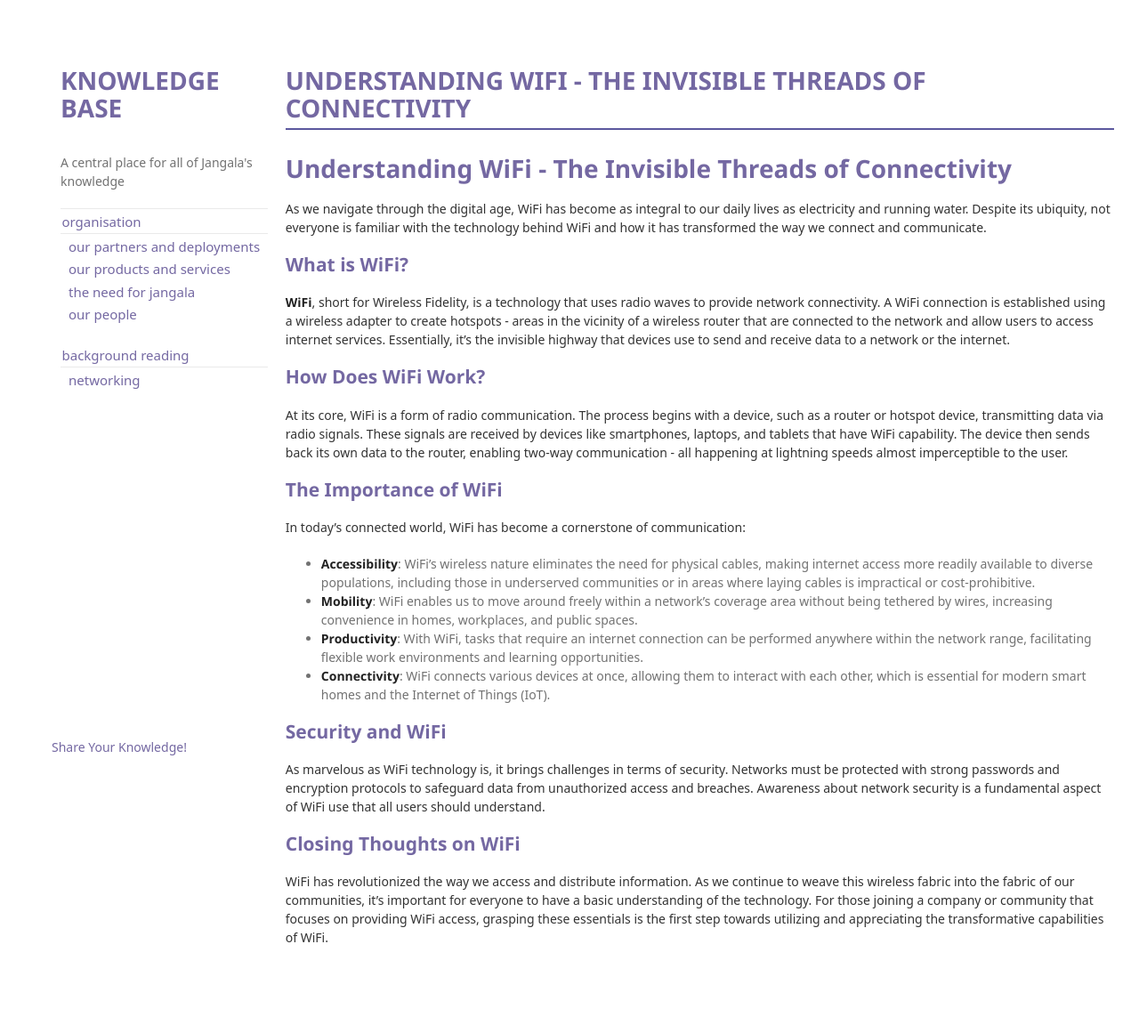
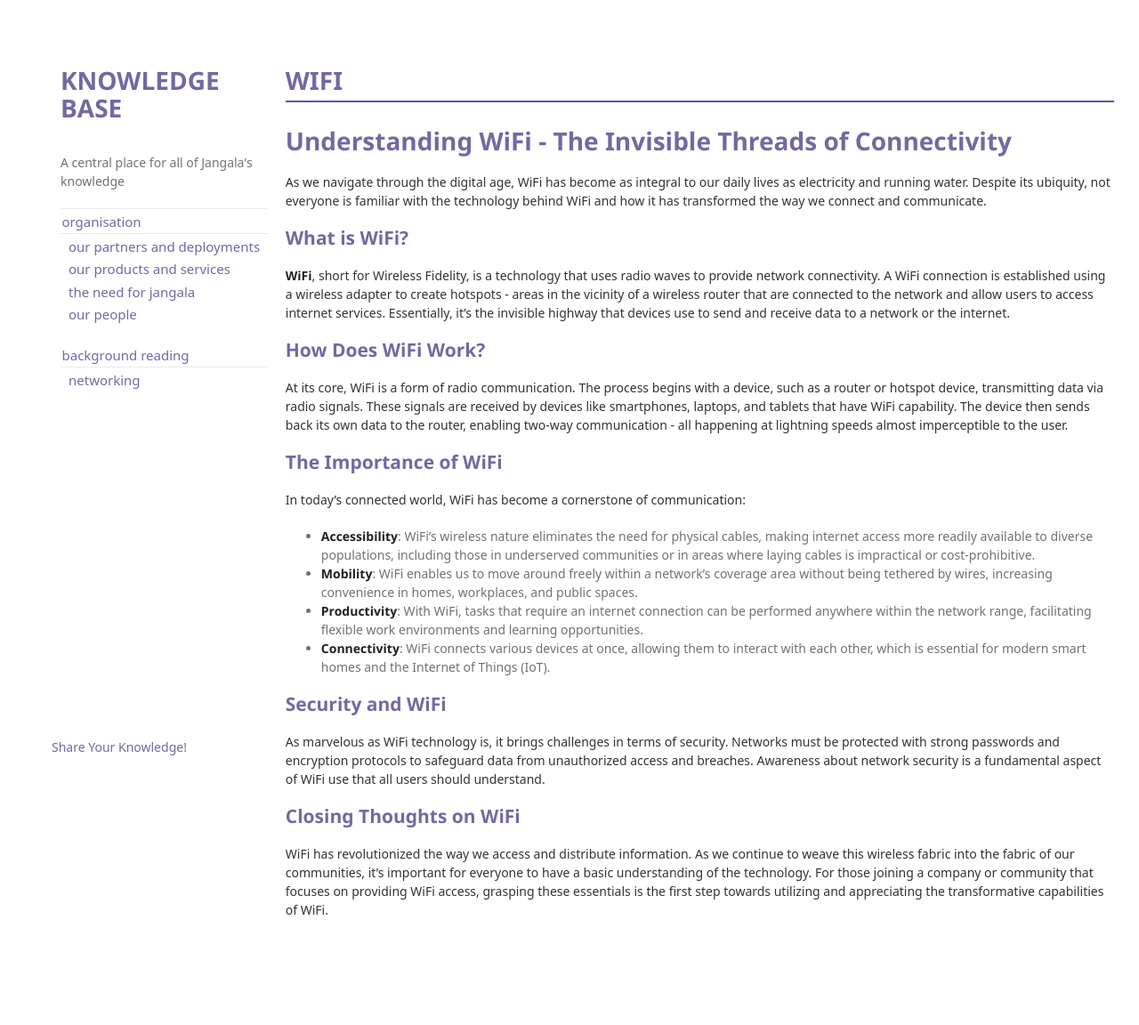
Before and after one commit to jangala-dev/jangala-dev.github.io, a Jekyll site: the page built from docs/_posts/background_reading/networking/2023-12-20-wifi.md, in a window 1280 px wide. Shown: the whole page at 89% size. Built offline with Jekyll 4.4.1, drawn with Linux system fonts in a browser that asks for light colours; some web fonts are replaced; after the commit the page ends 1121 px from its top, so only the background shows below that.

Commit message:
Update wifi title

```diff
--- a/docs/_posts/background_reading/networking/2023-12-20-wifi.md
+++ b/docs/_posts/background_reading/networking/2023-12-20-wifi.md
@@ -1,6 +1,6 @@
 ---
 layout: post
-title: Understanding WiFi - The Invisible Threads of Connectivity
+title: Wifi
 meta: As we navigate through the digital age, WiFi has become as integral...
 posted: 12/20/2023
 source: ''
```
